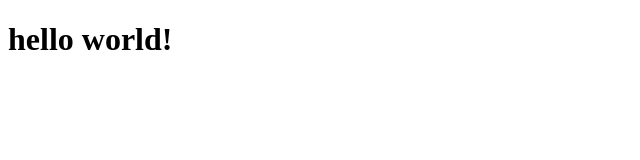
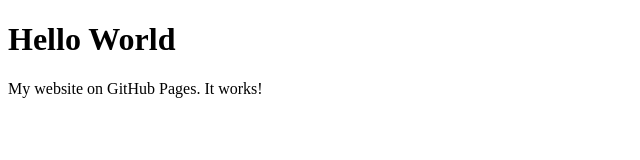
Before and after one commit to AkbarshaxLP/AkbarshaxLP, a plain HTML site: page index.html in a window 1280 px wide. Shown: the whole page, without its empty margins (0-640 px from the left). Drawn offline with Linux system fonts and the light colour scheme.

Commit message:
Update index.html
Update

```diff
--- a/index.html
+++ b/index.html
@@ -1,11 +1,7 @@
 <!DOCTYPE html>
 <html>
-<head>
-	<title></title>
-</head>
 <body>
-<h1>
-	hello world!
-</h1>
+<h1>Hello World</h1>
+<p>My website on GitHub Pages. It works!</p>
 </body>
 </html>
```
